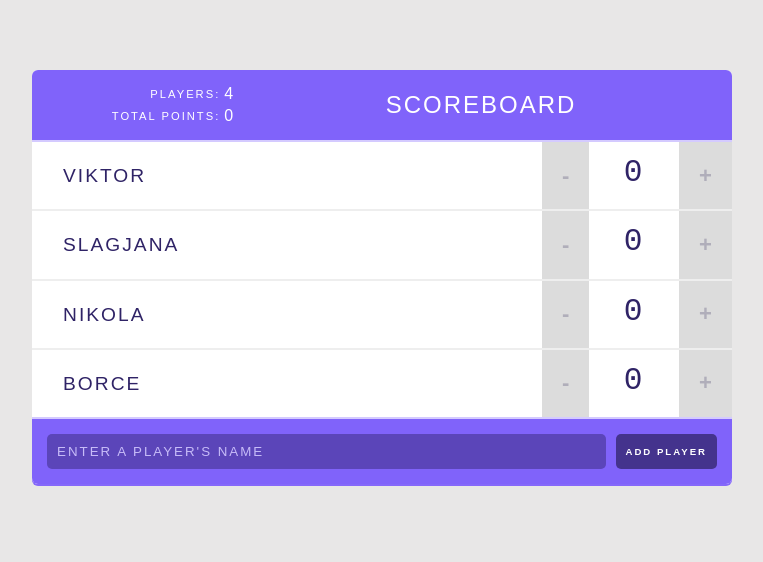
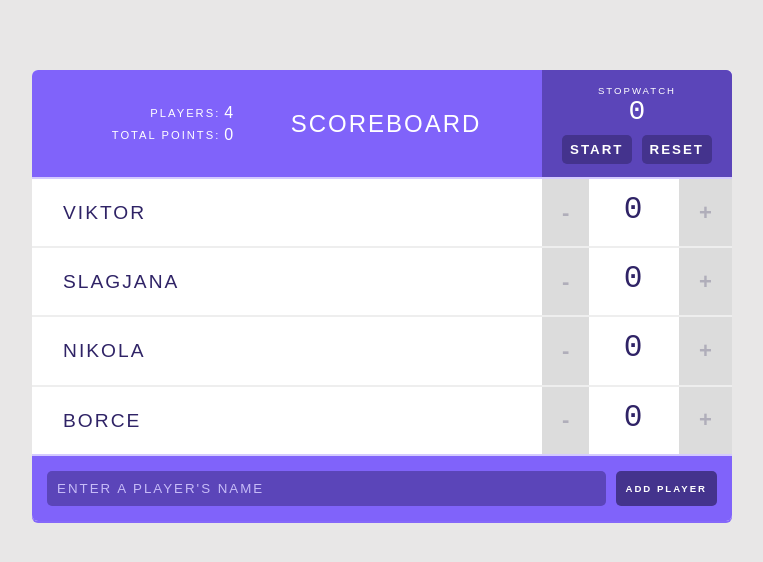
Before and after one commit to DraciVik/treehouse-react, a React (Create React App) app: page / in a window 1280 px wide. Shown: the top 562 px of the page, without its empty margins (258-1021 px from the left). Built offline with nearby package versions, Linux system fonts and the light colour scheme.

Commit message:
Added stopwatch and practiced state some more

```diff
--- a/src/components/Header.js
+++ b/src/components/Header.js
@@ -1,11 +1,13 @@
 import React from "react";
 import Stats from "./Stats";
+import Stopwatch from "./Stopwatch";
 
 const Header = props => {
   return (
     <header>
       <Stats players={props.players} />
       <h1>{props.title}</h1>
+      <Stopwatch />
     </header>
   );
 };
--- /dev/null
+++ b/src/components/Stopwatch.js
@@ -0,0 +1,58 @@
+import React, { Component } from "react";
+
+class Stopwatch extends Component {
+  state = {
+    isRunning: false,
+    elapsedTime: 0,
+    previousTime: 0
+  };
+
+  componentDidMount() {
+    this.intervalID = setInterval(() => this.tick(), 100);
+  }
+
+  componentWillUnmount() {
+    clearInterval(this.intervalID);
+  }
+
+  tick = () => {
+    if (this.state.isRunning) {
+      const now = Date.now();
+      this.setState(prevState => ({
+        previousTime: now,
+        elapsedTime: prevState.elapsedTime + (now - prevState.previousTime)
+      }));
+    }
+  };
+  handleReset = () => {
+    this.setState({
+      elapsedTime: 0
+    });
+  };
+
+  handleStopWatch = () => {
+    this.setState(prevState => ({
+      isRunning: !prevState.isRunning
+    }));
+    if (!this.state.isRunning) {
+      this.setState({ previousTime: Date.now() });
+    }
+  };
+
+  render() {
+    const seconds = Math.floor(this.state.elapsedTime / 1000);
+
+    return (
+      <div className="stopwatch">
+        <h2>Stopwatch</h2>
+        <span className="stopwatch-time">{seconds}</span>
+        <button onClick={this.handleStopWatch}>
+          {this.state.isRunning ? "Stop" : "Start"}
+        </button>
+        <button onClick={this.handleReset}>Reset</button>
+      </div>
+    );
+  }
+}
+
+export default Stopwatch;
```
Also changed, not shown: 2 other files (tests, documents, lock files or other folders).
